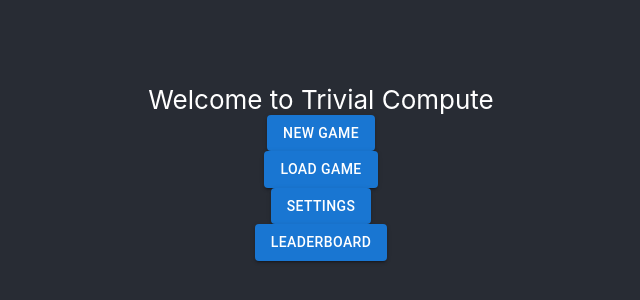
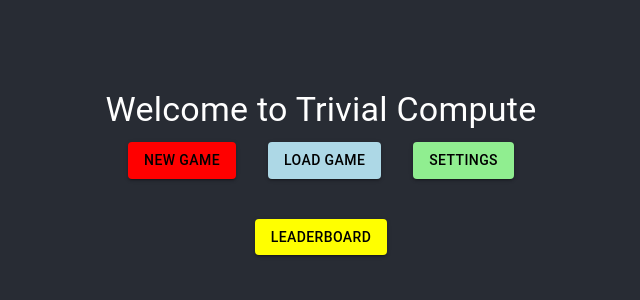
Before and after one commit to shanesreal/Coding_Avengers_Frontend, a React (Create React App) app in the folder my-app/: page / in a window 1280 px wide. Shown: the part 228-528 px from the top of the page, without its empty margins (319-959 px from the left). Built offline with nearby package versions, Linux system fonts and the light colour scheme.

Commit message:
HomePage and MyButton updates

```diff
--- a/my-app/src/Components/Buttons/MyButton.js
+++ b/my-app/src/Components/Buttons/MyButton.js
@@ -1,9 +1,9 @@
 import React from 'react';
 import Button from '@mui/material/Button';
 
-const MyButton = ({name}) => {
+const MyButton = ({ name, style }) => {
   return (
-    <Button variant="contained" color="primary">
+    <Button variant="contained" style={style}>
       {name}
     </Button>
   );
--- a/my-app/src/Components/Pages/HomePage.js
+++ b/my-app/src/Components/Pages/HomePage.js
@@ -1,12 +1,29 @@
+import { Grid, Typography } from "@mui/material"
 import MyButton from "../Buttons/MyButton"
 
 export const HomePage = () => {
 
     return (
-        <>
-        <div>Welcome to Trivial Compute</div>
-        <MyButton name={"New Game"} /><MyButton name={"Load Game"} /><MyButton name={"Settings"}/>
-        <MyButton name={"Leaderboard"}/>
-        </>
+        <div>
+        <Typography variant="h4" align="center" gutterBottom>
+          Welcome to Trivial Compute
+        </Typography>
+        <Grid container spacing={4} justifyContent="center">
+          <Grid item>
+            <MyButton name="New Game" style={{ backgroundColor: 'red', color: 'black' }} />
+          </Grid>
+          <Grid item>
+            <MyButton name="Load Game" style={{ backgroundColor: 'lightblue', color: 'black' }} />
+          </Grid>
+          <Grid item>
+            <MyButton name="Settings" style={{ backgroundColor: 'lightgreen', color: 'black' }} />
+          </Grid>
+        </Grid>
+        <Grid container justifyContent="center" style={{ marginTop: '40px' }}>
+          <Grid item>
+            <MyButton name="Leaderboard" style={{ backgroundColor: 'yellow', color: 'black' }} />
+          </Grid>
+        </Grid>
+      </div>
     )
 }
```
